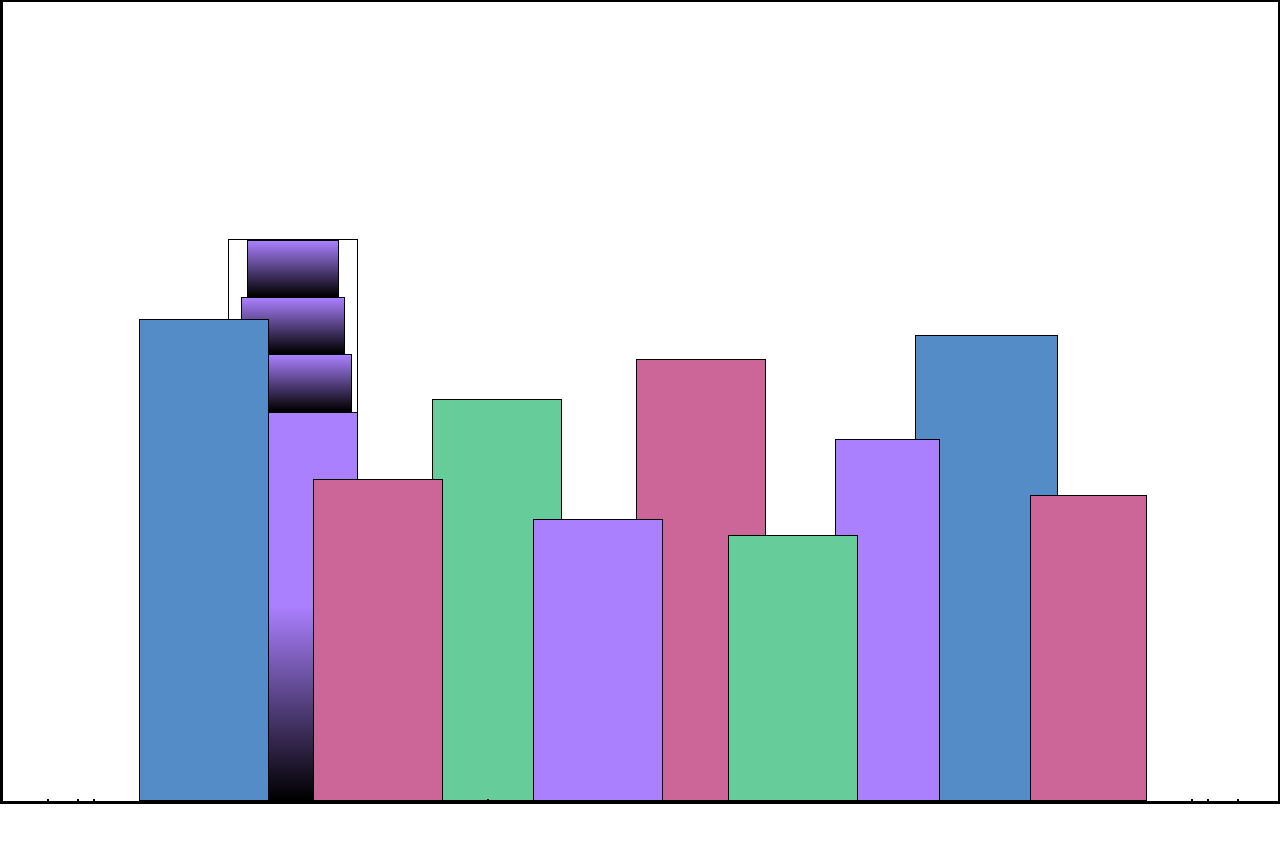
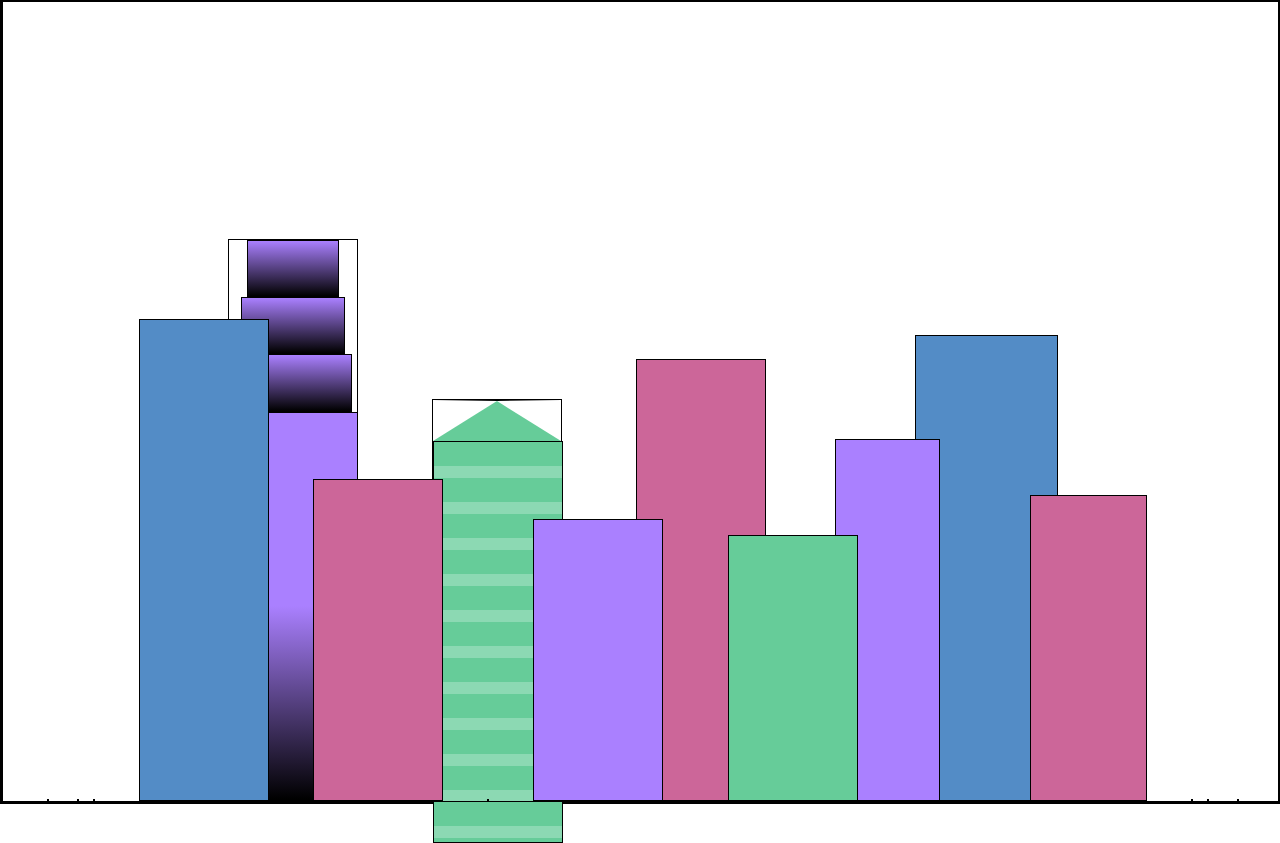
Before and after one commit to brooks-t/city-skyline-fcc, a plain HTML site: page index.html in a window 1280 px wide. Before the commit the page ends 804 px from the top, so only its background shows below. Drawn offline with Linux system fonts and the light colour scheme.

Commit message:
added gradients to building

```diff
--- a/index.html
+++ b/index.html
@@ -19,7 +19,10 @@
             <div class="bb1c bb1-window"></div>
             <div class="bb1d"></div>
         </div>
-        <div class="bb2"></div>
+        <div class="bb2">
+            <div class="bb2a"></div>
+            <div class="bb2b"></div>
+        </div>
         <div class="bb3"></div>
         <div></div>
         <div class="bb4"></div>
--- a/styles.css
+++ b/styles.css
@@ -4,6 +4,8 @@
     --building-color3: #cc6699;
     --building-color4: #538cc6;
     --window-color1: black;
+    --window-color2: #8cd9b3;
+    --window-color3: #d98cb3;
 }
 
 * {
@@ -62,7 +64,23 @@ body {
 .bb2 {
     width: 10%;
     height: 50%;
-    background-color: var(--building-color2);
+}
+
+.bb2a {
+    border-bottom: 5vh solid var(--building-color2);
+    border-left: 5vw solid transparent;
+    border-right: 5vw solid transparent;
+}
+
+.bb2b {
+    width: 100%;
+    height: 100%;
+    background: repeating-linear-gradient(
+        var(--building-color2),
+        var(--building-color2) 6%,
+        var(--window-color2) 6%,
+        var(--window-color2) 9%
+    );
 }
 
 .bb3 {
```
